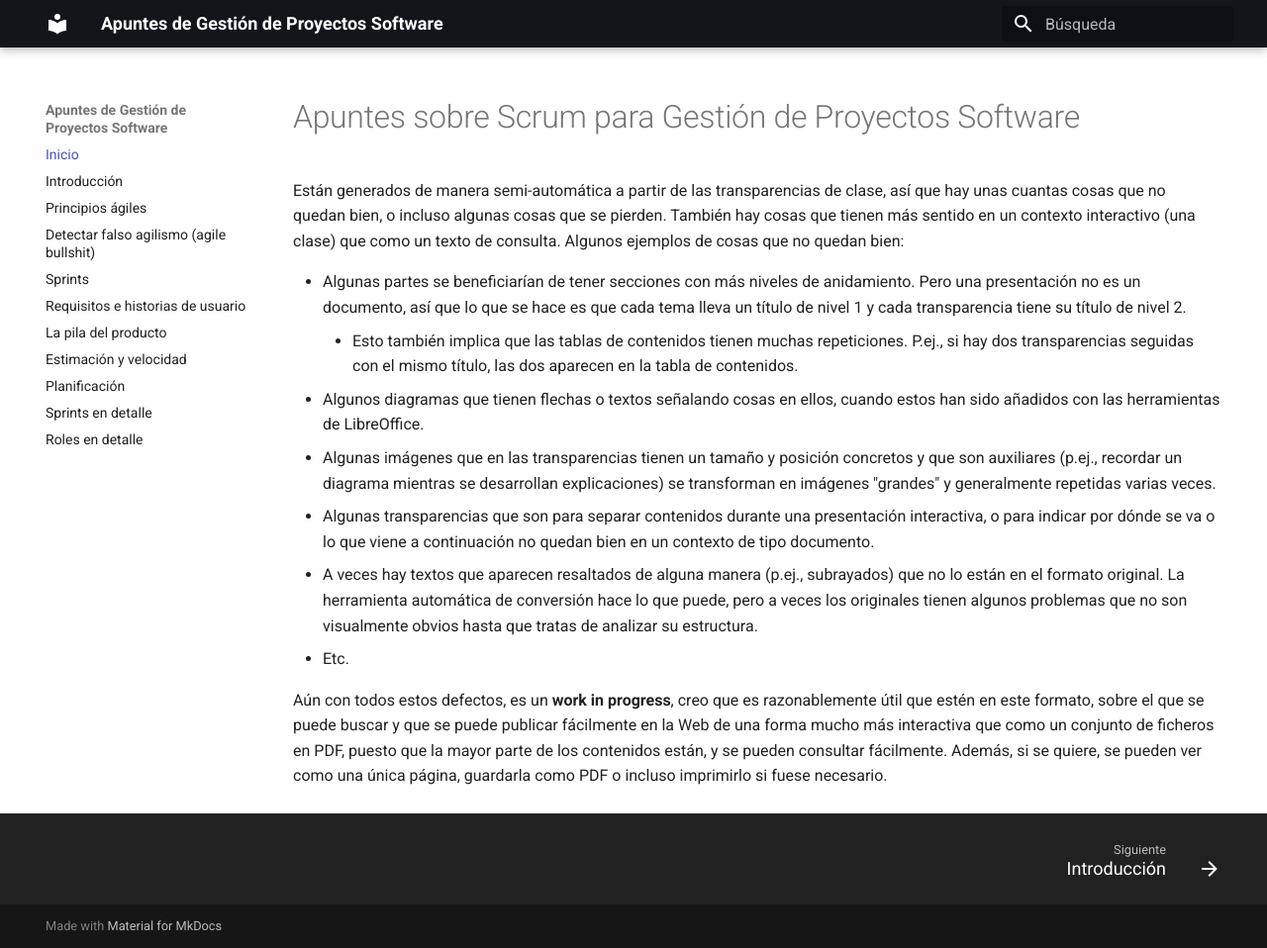
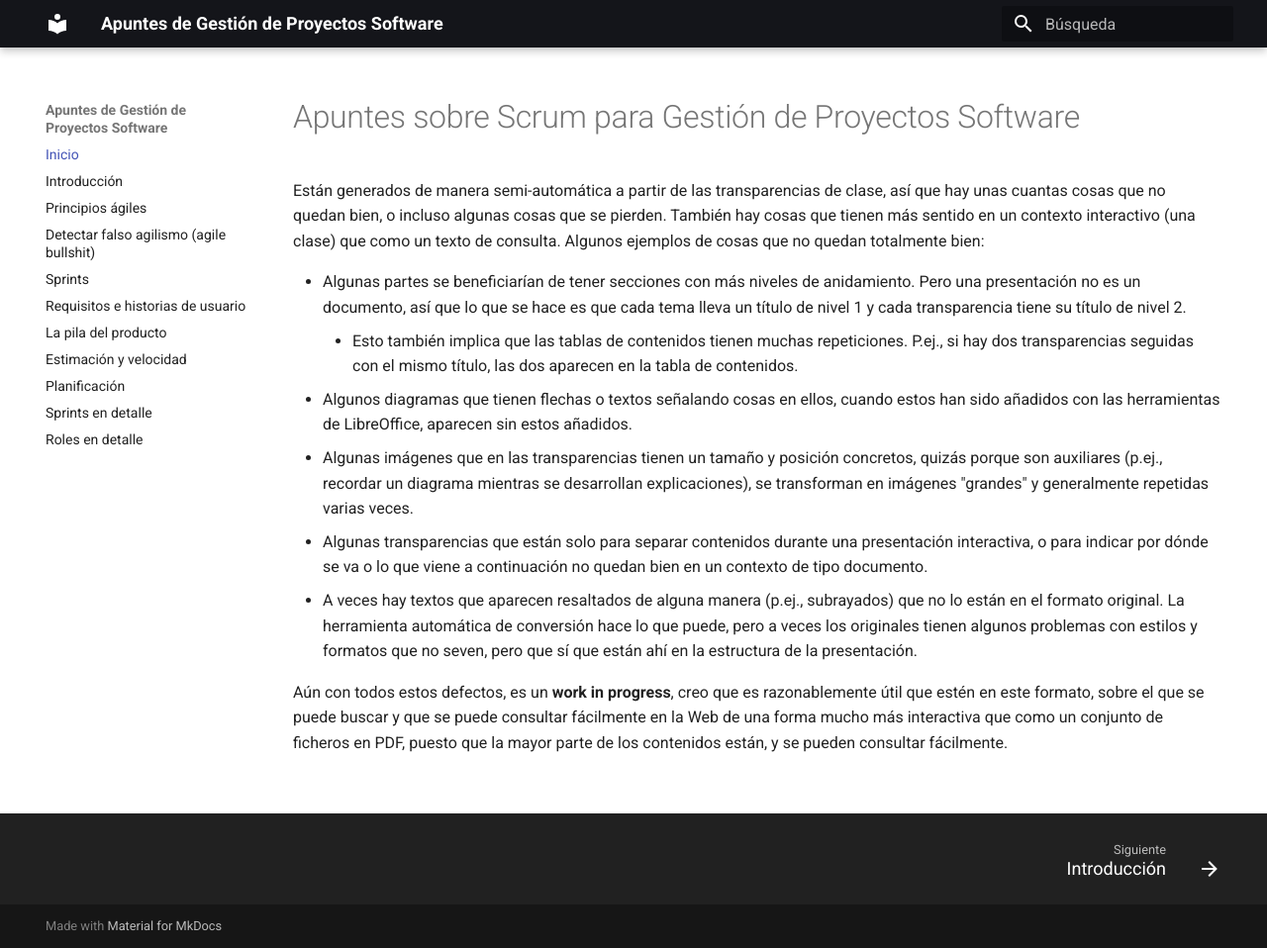
Before and after one commit to UNIZAR-30248-GeProSoft/scrumnotes, an MkDocs documentation site: the page built from docs/index.md, in a window 1280 px wide and 958 px high. Shown: the whole window at 99% size. Built offline with MkDocs 1.6.1 and Material for MkDocs 9.7.7, drawn with Linux system fonts in a browser that asks for light colours.

Commit message:
Adjusting mkdocs options and index.md.

```diff
--- a/docs/index.md
+++ b/docs/index.md
@@ -1,12 +1,11 @@
 # Apuntes sobre Scrum para Gestión de Proyectos Software
-Están generados de manera semi-automática a partir de las transparencias de clase, así que hay unas cuantas cosas que no quedan bien, o incluso algunas cosas que se pierden. También hay cosas que tienen más sentido en un contexto interactivo (una clase) que como un texto de consulta. Algunos ejemplos de cosas que no quedan bien:
+Están generados de manera semi-automática a partir de las transparencias de clase, así que hay unas cuantas cosas que no quedan bien, o incluso algunas cosas que se pierden. También hay cosas que tienen más sentido en un contexto interactivo (una clase) que como un texto de consulta. Algunos ejemplos de cosas que no quedan totalmente bien:
 
 - Algunas partes se beneficiarían de tener secciones con más niveles de anidamiento. Pero una presentación no es un documento, así que lo que se hace es que cada tema lleva un título de nivel 1 y cada transparencia tiene su título de nivel 2.
     - Esto también implica que las tablas de contenidos tienen muchas repeticiones. P.ej., si hay dos transparencias seguidas con el mismo título, las dos aparecen en la tabla de contenidos.
-- Algunos diagramas que tienen flechas o textos señalando cosas en ellos, cuando estos han sido añadidos con las herramientas de LibreOffice.
-- Algunas imágenes que en las transparencias tienen un tamaño y posición concretos y que son auxiliares (p.ej., recordar un diagrama mientras se desarrollan explicaciones) se transforman en imágenes "grandes" y generalmente repetidas varias veces.
-- Algunas transparencias que son para separar contenidos durante una presentación interactiva, o para indicar por dónde se va o lo que viene a continuación no quedan bien en un contexto de tipo documento.
-- A veces hay textos que aparecen resaltados de alguna manera (p.ej., subrayados) que no lo están en el formato original. La herramienta automática de conversión hace lo que puede, pero a veces los originales tienen algunos problemas que no son visualmente obvios hasta que tratas de analizar su estructura.
-- Etc.
+- Algunos diagramas que tienen flechas o textos señalando cosas en ellos, cuando estos han sido añadidos con las herramientas de LibreOffice, aparecen sin estos añadidos.
+- Algunas imágenes que en las transparencias tienen un tamaño y posición concretos, quizás porque son auxiliares (p.ej., recordar un diagrama mientras se desarrollan explicaciones), se transforman en imágenes "grandes" y generalmente repetidas varias veces.
+- Algunas transparencias que están solo para separar contenidos durante una presentación interactiva, o para indicar por dónde se va o lo que viene a continuación no quedan bien en un contexto de tipo documento.
+- A veces hay textos que aparecen resaltados de alguna manera (p.ej., subrayados) que no lo están en el formato original. La herramienta automática de conversión hace lo que puede, pero a veces los originales tienen algunos problemas con estilos y formatos que no seven, pero que sí que están ahí en la estructura de la presentación.
 
-Aún con todos estos defectos, es un **work in progress**, creo que es razonablemente útil que estén en este formato, sobre el que se puede buscar y que se puede publicar fácilmente en la Web de una forma mucho más interactiva que como un conjunto de ficheros en PDF, puesto que la mayor parte de los contenidos están, y se pueden consultar fácilmente. Además, si se quiere, se pueden ver como una única página, guardarla como PDF o incluso imprimirlo si fuese necesario.
+Aún con todos estos defectos, es un **work in progress**, creo que es razonablemente útil que estén en este formato, sobre el que se puede buscar y que se puede consultar fácilmente en la Web de una forma mucho más interactiva que como un conjunto de ficheros en PDF, puesto que la mayor parte de los contenidos están, y se pueden consultar fácilmente.
--- a/mkdocs.yml
+++ b/mkdocs.yml
@@ -16,7 +16,7 @@ theme:
     # - content.tabs.link
     - content.tooltips
     # - header.autohide
-    - navigation.expand
+    # - navigation.expand
     - navigation.footer
     - navigation.indexes
     - navigation.instant
@@ -39,15 +39,15 @@ theme:
 
 plugins:
   - search
-  - render_swagger
-  - autorefs
-  - print-site:  # Must be the last plugin listed here
-     add_to_navigation: true
-     print_page_title: 'Versión Imprimible'
-     # Table of contents
-     add_table_of_contents: true
-     toc_title: 'Table of Contents'
-     toc_depth: 3
+  # - render_swagger
+  # - autorefs
+  # - print-site:  # Must be the last plugin listed here
+  #   add_to_navigation: true
+  #   print_page_title: 'Versión Imprimible'
+  #   # Table of contents
+  #   add_table_of_contents: true
+  #   toc_title: 'Table of Contents'
+  #   toc_depth: 3
 
 nav:
   - Inicio: index.md
```
